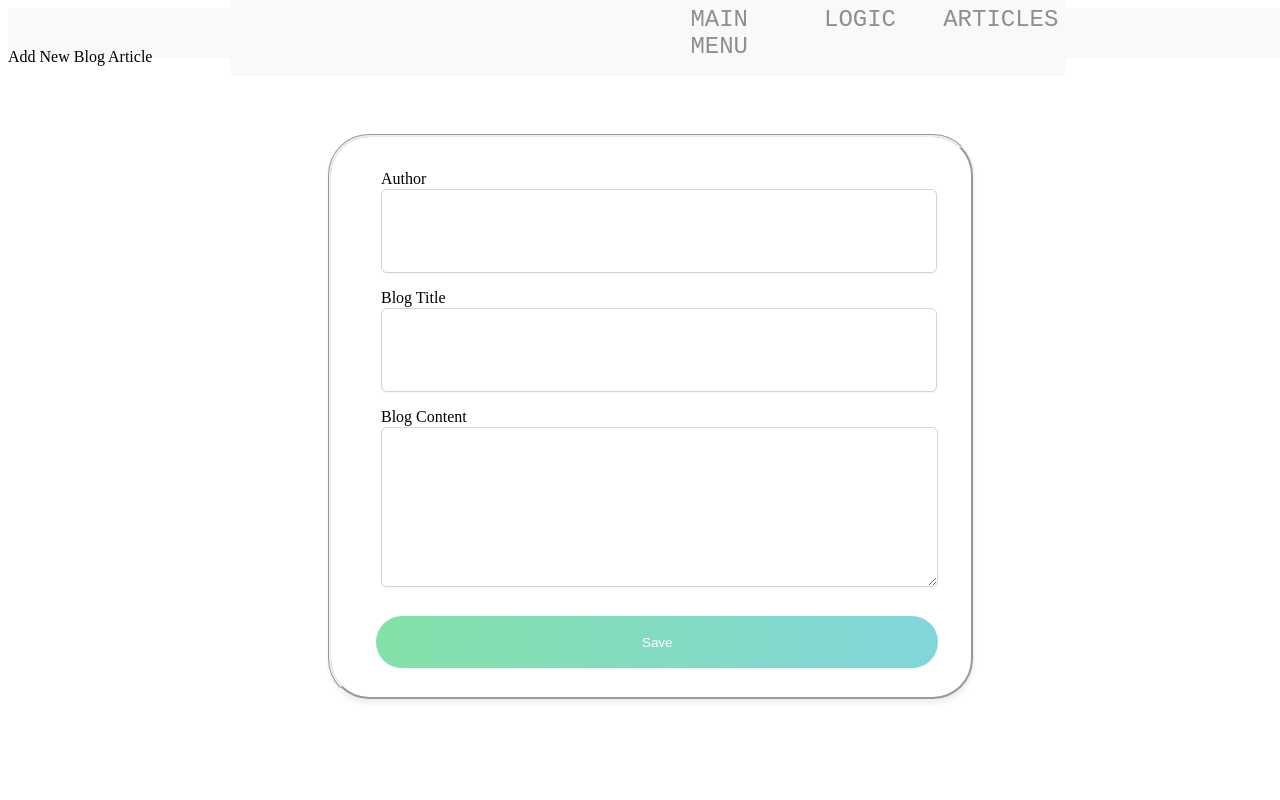
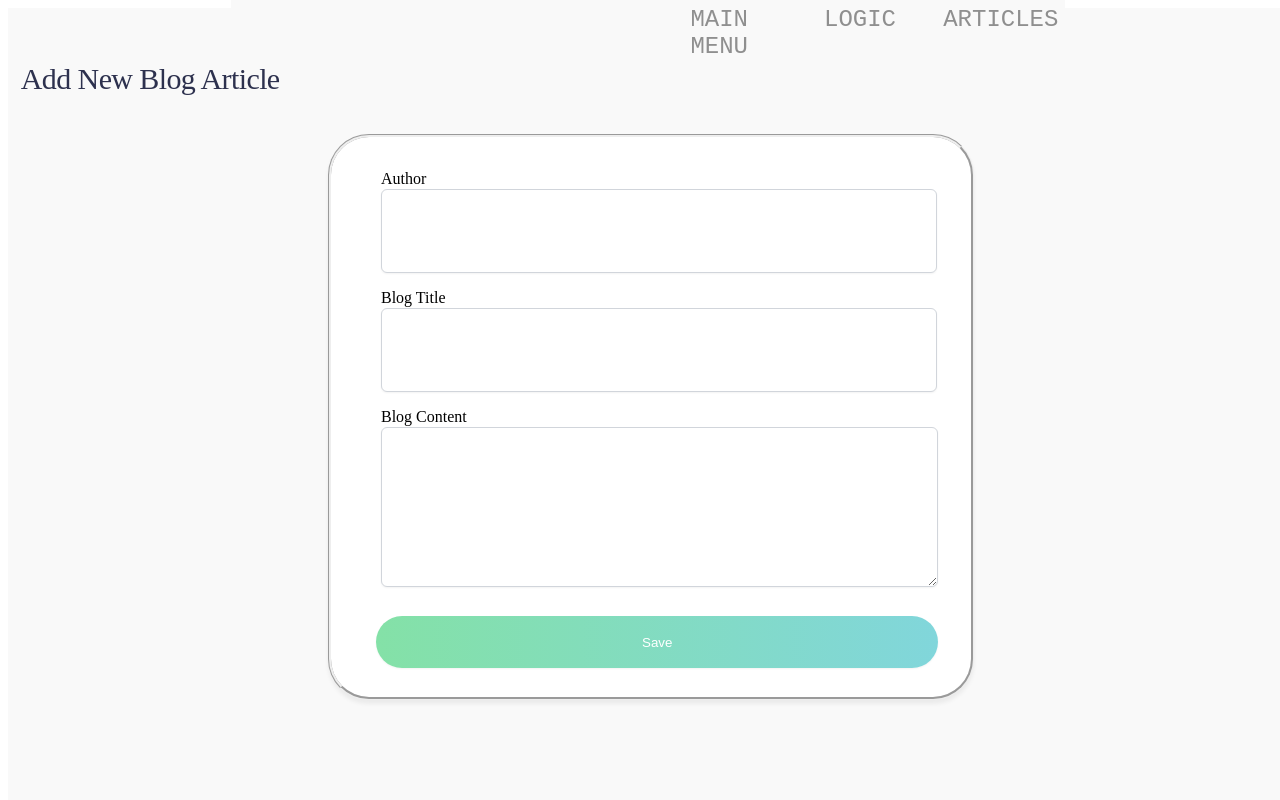
Before and after one commit to rbeaujon/Matic, a React (Create React App) app: page /articles in a window 1280 px wide. Shown: the top 800 px of the page. Built offline with nearby package versions, Linux system fonts and the light colour scheme; no server answers.

Commit message:
fixed articles css main title

```diff
--- a/src/components/articles/articles.style.scss
+++ b/src/components/articles/articles.style.scss
@@ -2,7 +2,7 @@
 	box-sizing: content-box;
 }
 
-articles {
+.articles {
 	background-color: #F9F9F9;
 	position: relative;
 	height: 100vh;
```
